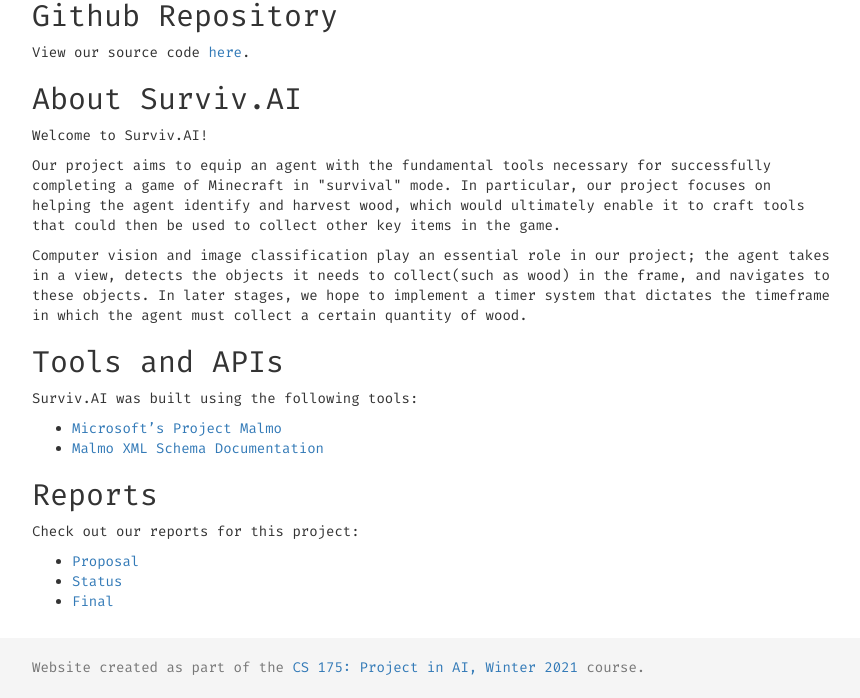
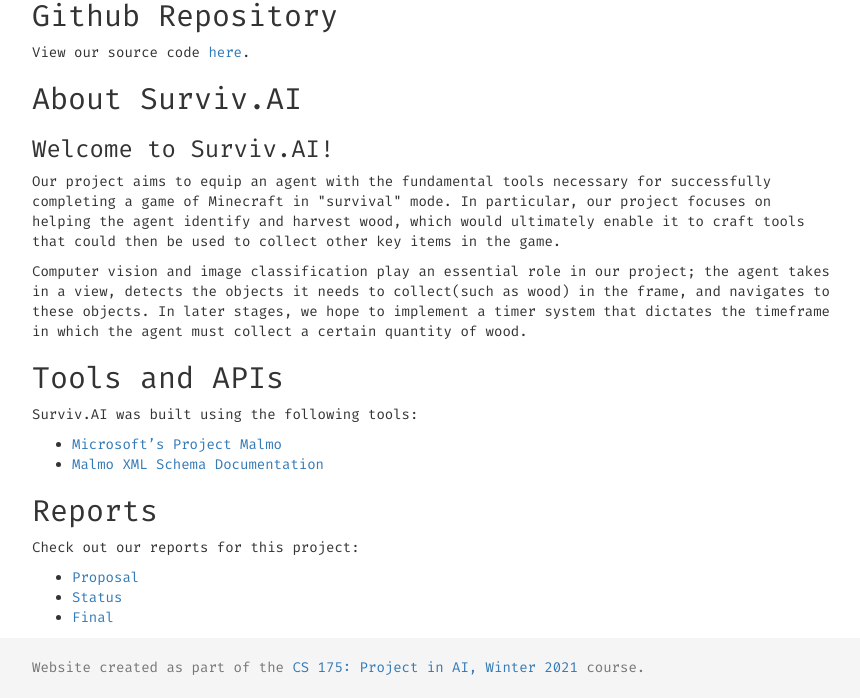
Before and after one commit to rtnavarr/survivai, a Jekyll site: the page built from docs/index.md, in a window 1280 px wide and 1191 px high. Shown: the part 493-1191 px from the top of the window, without its empty margins (38-898 px from the left). Built offline with Jekyll 4.4.1, drawn with Linux system fonts in a browser that asks for light colours.

Commit message:
Add more formatting

```diff
--- a/docs/index.md
+++ b/docs/index.md
@@ -9,7 +9,7 @@
 View our source code <a href="https://github.com/rtnavarr/survivai">here</a>.<br>
 
 ## About Surviv.AI
-Welcome to Surviv.AI!
+### Welcome to Surviv.AI!
 <p>
 Our project aims to equip an agent with the fundamental tools necessary for successfully completing a game of Minecraft in "survival" mode. In particular, our project focuses on helping the agent identify and harvest wood, which would ultimately enable it to craft tools that could then be used to collect other key items in the game.
 </P>
```
Also changed, not shown: docs/proposal.md (+4 -1 lines).
